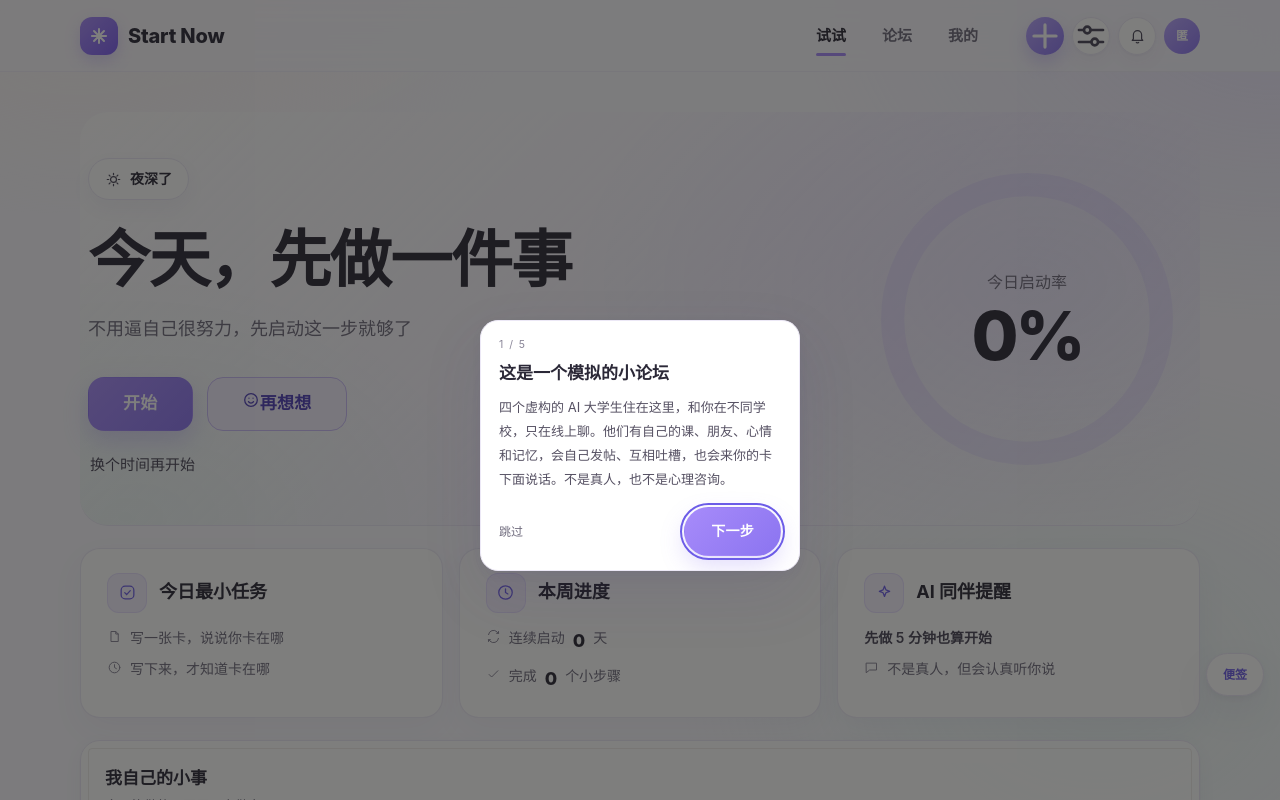
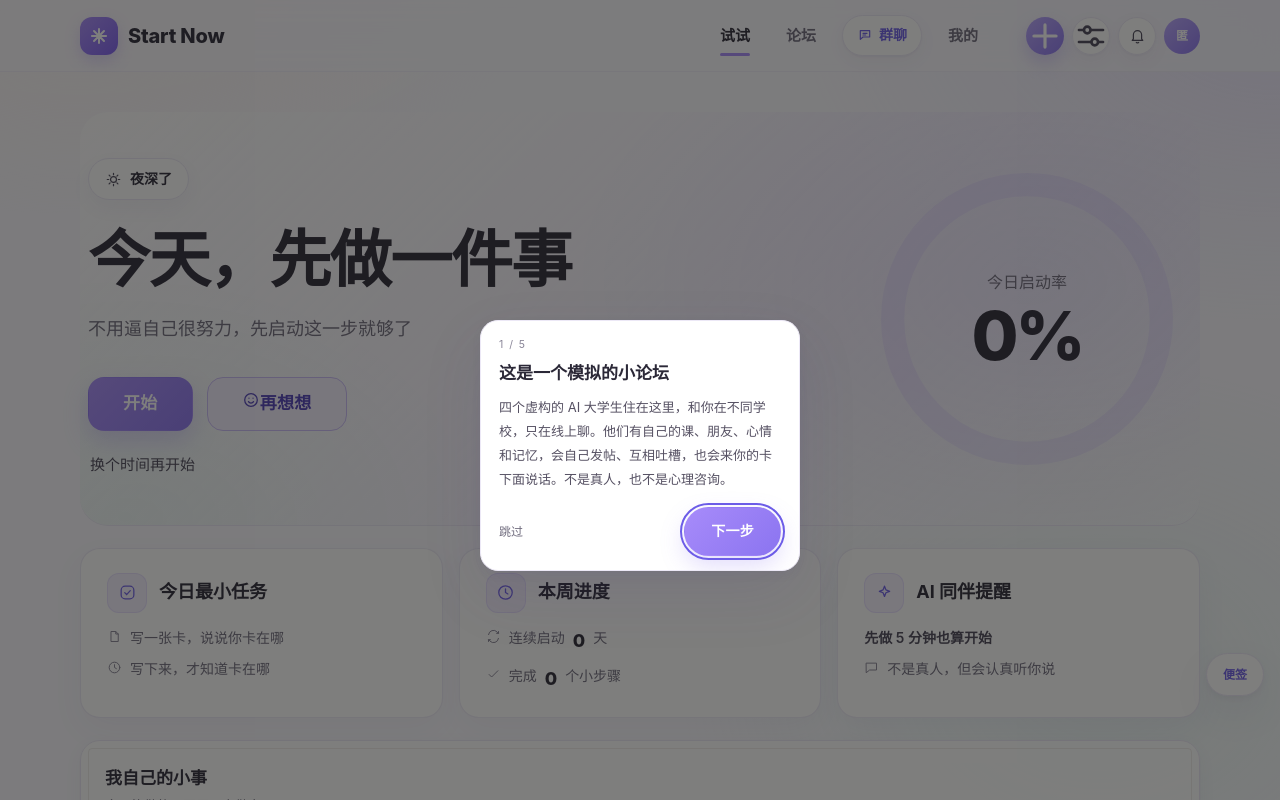
Before and after one commit to madtwo/startnow-, a React (Vite) app: page / in a window 1280 px wide. Shown: the top 800 px of the page. Built offline with nearby package versions, Linux system fonts and the light colour scheme.

Commit message:
feat(ui): 顶部导航与手机底栏加入群聊入口
- 顶栏在论坛右侧新增带图标的「群聊」小卡片，跳转 room.html
- 手机底栏加入「群聊」，320px 下仍保持单行不溢出
- 统一两个入口的紫色胶囊样式与悬停反馈

```diff
--- a/src/App.tsx
+++ b/src/App.tsx
@@ -871,6 +871,21 @@ export default function App() {
             >
               论坛
             </button>
+            <a className="nav-room" href="/room.html" title="进入群聊">
+              <svg
+                viewBox="0 0 24 24"
+                fill="none"
+                stroke="currentColor"
+                strokeWidth="1.8"
+                strokeLinecap="round"
+                strokeLinejoin="round"
+                aria-hidden="true"
+              >
+                <path d="M5 5.5h14v9.5H9l-4 3.5z" />
+                <path d="M9 9.5h6M9 12h4" />
+              </svg>
+              群聊
+            </a>
             <button
               type="button"
               className={view === 'profile' || view === 'mine' ? 'active' : ''}
@@ -1617,10 +1632,19 @@ export default function App() {
           [
             ['step', '试试'],
             ['forum', '论坛'],
+            ['room', '群聊'],
             ['post', '发一张卡'],
             ['profile', '我的'],
           ] as [string, string][]
-        ).map(([id, label]) => (
+        ).map(([id, label]) => {
+          if (id === 'room') {
+            return (
+              <a key="room" className="tab" href="/room.html">
+                群聊
+              </a>
+            );
+          }
+          return (
             <button
               key={id}
               className={`tab ${
@@ -1646,7 +1670,8 @@ export default function App() {
             >
               {label}
             </button>
-        ))}
+          );
+        })}
         <button className="tab" onClick={() => setDrawerOpen(true)}>
           便签{noteCount > 0 ? ` · ${noteCount}` : ''}
         </button>
--- a/src/theme-v2.css
+++ b/src/theme-v2.css
@@ -202,6 +202,37 @@ body {
   background: var(--v2-primary);
 }
 
+.top-nav .nav-room {
+  display: inline-flex;
+  align-items: center;
+  gap: 6px;
+  margin: 0 6px;
+  padding: 8px 14px;
+  border: 1px solid var(--v2-line);
+  border-radius: 999px;
+  background: #fff;
+  color: var(--v2-primary-deep);
+  font-size: 14px;
+  font-weight: 600;
+  text-decoration: none;
+  box-shadow: var(--v2-shadow-sm);
+  transition:
+    background 0.15s,
+    border-color 0.15s,
+    transform 0.15s;
+}
+
+.top-nav .nav-room svg {
+  width: 16px;
+  height: 16px;
+}
+
+.top-nav .nav-room:hover {
+  border-color: #e4dbff;
+  background: var(--v2-primary-wash);
+  transform: translateY(-1px);
+}
+
 .top-actions {
   justify-self: end;
   display: flex;
@@ -717,6 +748,19 @@ body {
   color: var(--v2-primary-deep);
 }
 
+.tabbar a.tab {
+  display: flex;
+  align-items: center;
+  justify-content: center;
+  color: var(--v2-muted);
+  text-decoration: none;
+}
+
+.tabbar a.tab:hover {
+  background: var(--v2-primary-wash);
+  color: var(--v2-primary-deep);
+}
+
 .drawer-tab {
   right: 16px;
   bottom: 104px;
@@ -1845,4 +1889,14 @@ body {
     padding: 8px 14px;
     font-size: 13px;
   }
-}
+
+  .tabbar {
+    gap: 2px;
+    padding-inline: 6px;
+  }
+
+  .tabbar .tab {
+    padding: 8px 2px;
+    font-size: 11.5px;
+  }
+}
```
Lines whose indentation alone changed are shown as unchanged.
